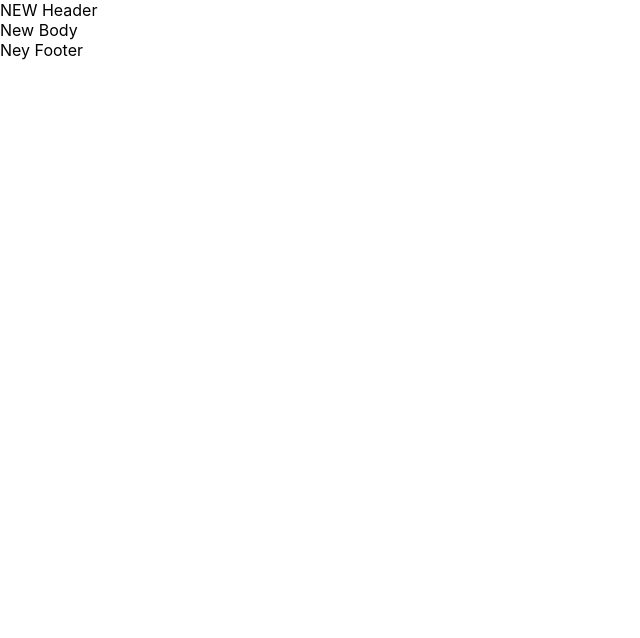
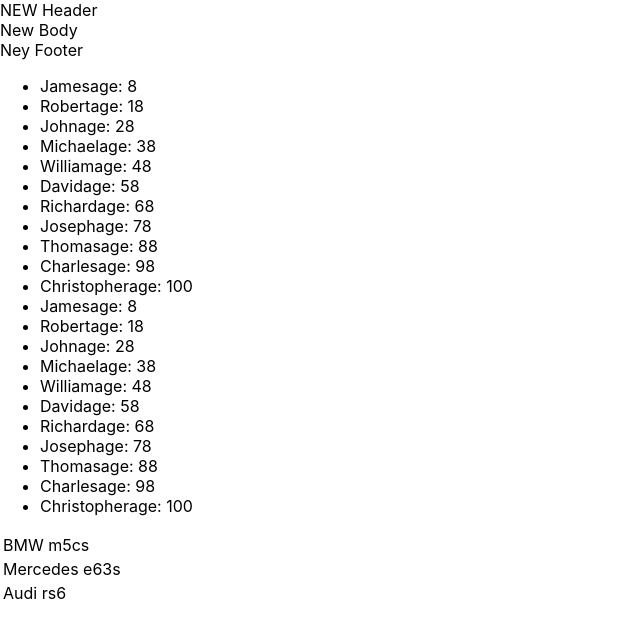
Before and after one commit to SokolEugene/microtasks, a React (Create React App) app: page / in a window 1280 px wide. Shown: the top 638 px of the page, without its empty margins (0-640 px from the left). Built offline with nearby package versions, Linux system fonts and the light colour scheme.

Commit message:
method map

```diff
--- a/src/App.tsx
+++ b/src/App.tsx
@@ -1,16 +1,50 @@
-import React from 'react';
+
 import './App.css';
 import {Header} from './site/Header';
 import {Body} from './site/Body';
 import {Footer} from './site/Footer';
+import {NewComponent} from './site/NewComponent';
+import {TableComponent} from './site/TableComponent';
 
 function App() {
+    const topCars = [
+        {manufacturer:'BMW', model:'m5cs'},
+        {manufacturer:'Mercedes', model:'e63s'},
+        {manufacturer:'Audi', model:'rs6'}
+    ]
+    const students = [
+        {id: 1, name: 'James', age: 8},
+        {id: 2, name: 'Robert', age: 18},
+        {id: 3, name: 'John', age: 28},
+        {id: 4, name: 'Michael', age: 38},
+        {id: 5, name: 'William', age: 48},
+        {id: 6, name: 'David', age: 58},
+        {id: 7, name: 'Richard', age: 68},
+        {id: 8, name: 'Joseph', age: 78},
+        {id: 9, name: 'Thomas', age: 88},
+        {id: 10, name: 'Charles', age: 98},
+        {id: 11, name: 'Christopher', age: 100},
+        {id: 1, name: 'James', age: 8},
+        {id: 2, name: 'Robert', age: 18},
+        {id: 3, name: 'John', age: 28},
+        {id: 4, name: 'Michael', age: 38},
+        {id: 5, name: 'William', age: 48},
+        {id: 6, name: 'David', age: 58},
+        {id: 7, name: 'Richard', age: 68},
+        {id: 8, name: 'Joseph', age: 78},
+        {id: 9, name: 'Thomas', age: 88},
+        {id: 10, name: 'Charles', age: 98},
+        {id: 11, name: 'Christopher', age: 100},
+    ]
+
     return (
         <div className="App">
             <Header titleForHeader={'NEW Header'}/>
             <Body titleForBody={'New Body'}/>
             <Footer titleForFooter={'Ney Footer'}/>
-            {/* <div>
+            <NewComponent students={students}/>
+            <TableComponent topCars={topCars} />
+            { /* <div>
                 <h3>What to learn</h3>
                 <div>
                     <input/>
--- /dev/null
+++ b/src/site/NewComponent.tsx
@@ -0,0 +1,28 @@
+interface NewComponentType {
+    students: Array<StudentType>
+}
+
+type StudentType = {
+    id: number,
+    name: string,
+    age: number,
+
+}
+
+export const NewComponent = (props:NewComponentType) => {
+
+
+    return (
+        <ul>
+            {props.students.map((el, index) => {
+                return (
+                    <li key={el.id}>
+                    <span>{el.name}</span>
+                    <span>age: {el.age}</span>
+                    </li>
+                )
+            })}
+
+        </ul>
+    )
+}
--- /dev/null
+++ b/src/site/TableComponent.tsx
@@ -0,0 +1,26 @@
+type TableComponentType = {
+    topCars: Array<TableType>
+}
+
+type TableType = {
+    manufacturer: string,
+    model: string,
+
+}
+
+
+export const TableComponent = (props: TableComponentType) => {
+    return (
+        <table>
+            {props.topCars.map((elem)=>{
+                return (
+                    <tr>
+                        <td>{elem.manufacturer} {elem.model}</td>
+                    </tr>
+                )
+            })}
+        </table>
+    )
+
+
+}
```
